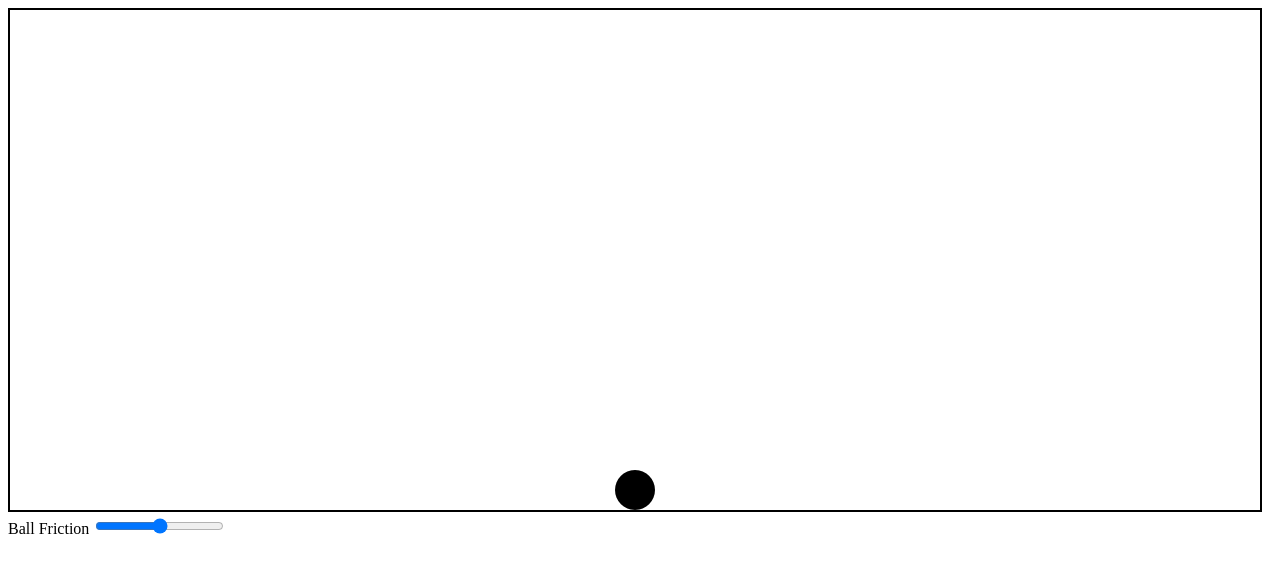
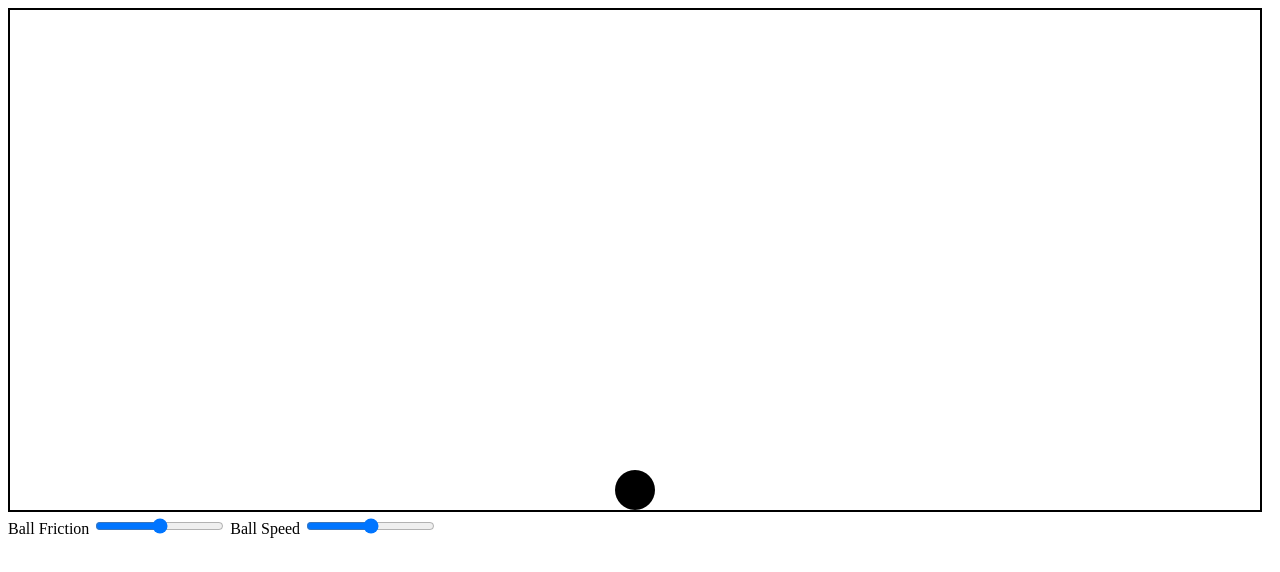
Before and after one commit to MartinTintin3/Gravity, a plain HTML site: page index.html in a window 1280 px wide. Drawn offline with Linux system fonts and the light colour scheme.

Commit message:
Update index.html

```diff
--- a/index.html
+++ b/index.html
@@ -10,6 +10,8 @@
     <canvas style="border: 2px solid black" id="canvas" width="2500" height="1000"></canvas>
     <label for="ballFriction">Ball Friction</label>
     <input id="ballFriction" type="range" name="ballFriction" min="0" max="1" step="0.1">
+    <label for="ballFriction">Ball Speed</label>
+    <input id="ballSpeed" type="range" name="ballSpeed" min="0" max="50" step="1">
     <script src="js/ball.js"></script>
     <script src="js/main.js"></script>
   </body>
```
